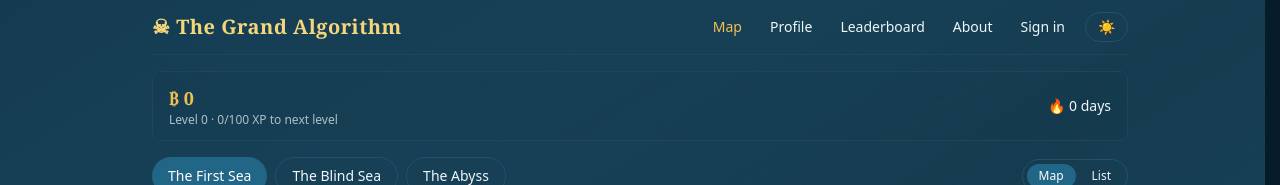
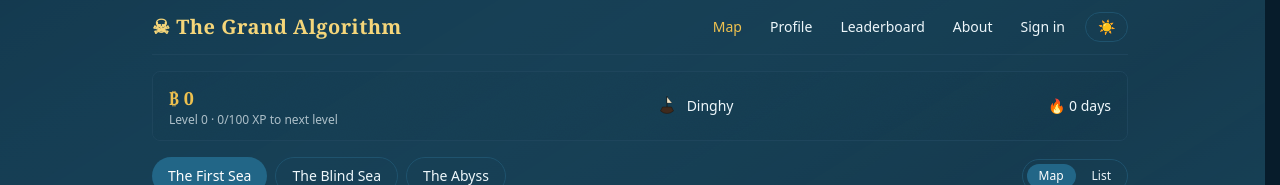
Before and after one commit to MonadWizard/problem_solving_game, a React (Vite) app: page /#/ in a window 1280 px wide. Shown: the top 185 px of the page. Built offline with nearby package versions, Linux system fonts and the light colour scheme; no server answers.

Commit message:
feat: show persistent ship tier readout on the map screen

```diff
--- a/src/screens/MapScreen.tsx
+++ b/src/screens/MapScreen.tsx
@@ -4,8 +4,10 @@ import { useGameStore } from '../store/gameStore'
 import { totalXp, xpToNextLevel, formatBounty } from '../lib/xp'
 import { computeStreak } from '../lib/streak'
 import SeaChart from '../components/SeaChart'
+import ShipSprite from '../components/ShipSprite'
 import IslandList from '../components/IslandList'
 import AnimatedNumber from '../motion/AnimatedNumber'
+import { shipTier, SHIP_TIER_LABEL } from '../lib/unlocks'
 
 type Tab = 1 | 2 | 3
 
@@ -51,6 +53,7 @@ export default function MapScreen() {
   const xp = totalXp(local, problems)
   const { level, current, needed } = xpToNextLevel(xp)
   const streak = computeStreak(local.events)
+  const tier = shipTier(j1, local)
   const activeTab: Tab = tab === '2' ? 2 : tab === '3' ? 3 : 1
 
   return (
@@ -68,6 +71,12 @@ export default function MapScreen() {
           <p className="text-xs opacity-70">
             Level {level} · <AnimatedNumber value={current} />/{needed} XP to next level
           </p>
+        </div>
+        <div className="relative flex items-center gap-1.5 text-sm" aria-label={`Ship: ${SHIP_TIER_LABEL[tier]}`}>
+          <svg viewBox="-28 -42 56 46" width="28" height="23" aria-hidden focusable="false">
+            <ShipSprite tier={tier} />
+          </svg>
+          <span>{SHIP_TIER_LABEL[tier]}</span>
         </div>
         <p className="relative text-sm" aria-label={`${streak} day streak`}>
           🔥 {streak} day{streak === 1 ? '' : 's'}
```
